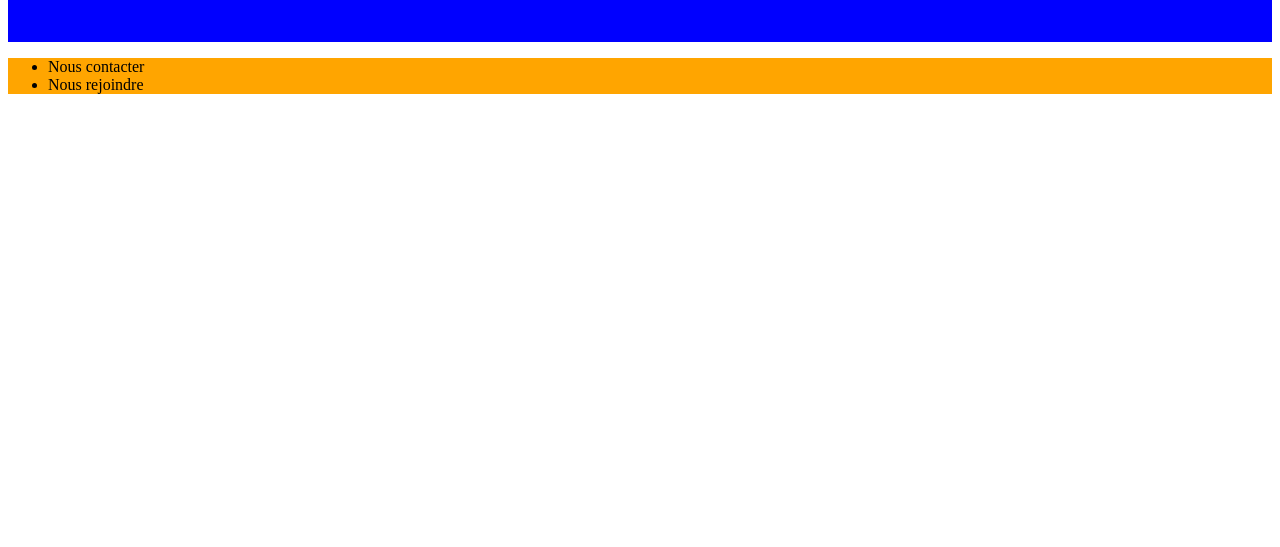
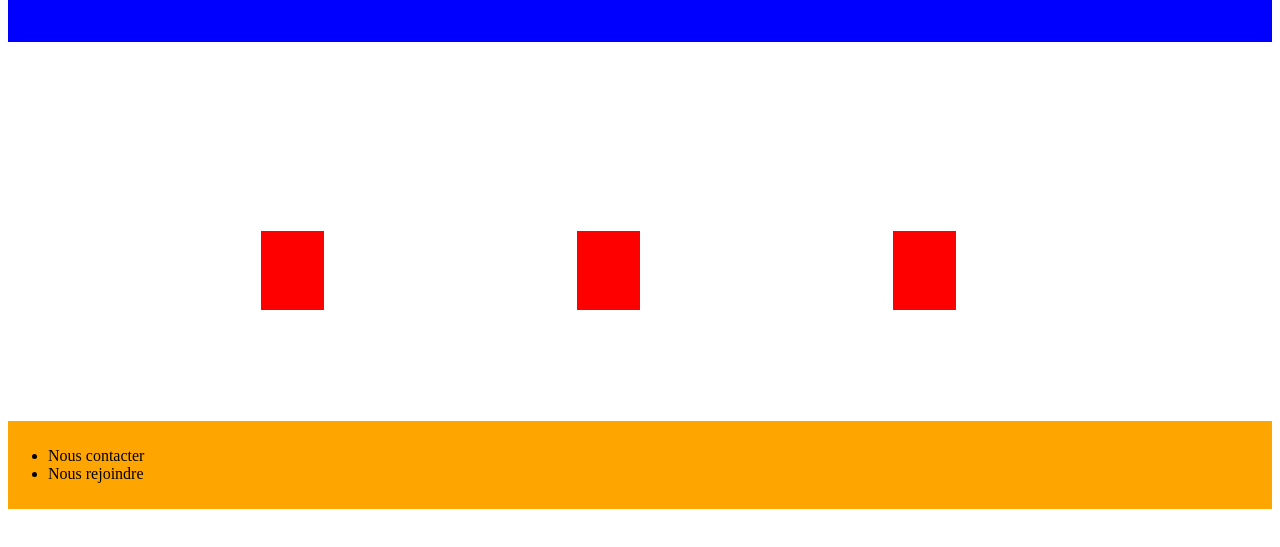
Before and after one commit to TwrK92/TP-Final-Versionnig-Git, a plain HTML site: page index.html in a window 1280 px wide. Shown: the part 143-690 px from the top of the page. Drawn offline with Linux system fonts and the light colour scheme.

Commit message:
ajout des carres rouges

```diff
--- a/index.html
+++ b/index.html
@@ -5,7 +5,14 @@
 
 </header>
 
-<footer style="background-color:orange;">
+<div style="padding-top:15%; padding-bottom: 15%">
+    <div style="width: 5%; height: 10%; background-color: red; float: left; margin-left: 20%;"></div>
+    <div style="width: 5%; height: 10%; background-color: red; float: left; margin-left: 20%;"></div>
+    <div style="width: 5%; height: 10%; background-color: red; float: left; margin-left: 20%;"></div>
+</div>
+
+
+<footer style="background-color:orange; padding-top:10px; padding-bottom:10px">
     <ul>
         <li>Nous contacter</li>
         <li>Nous rejoindre</li>
```
